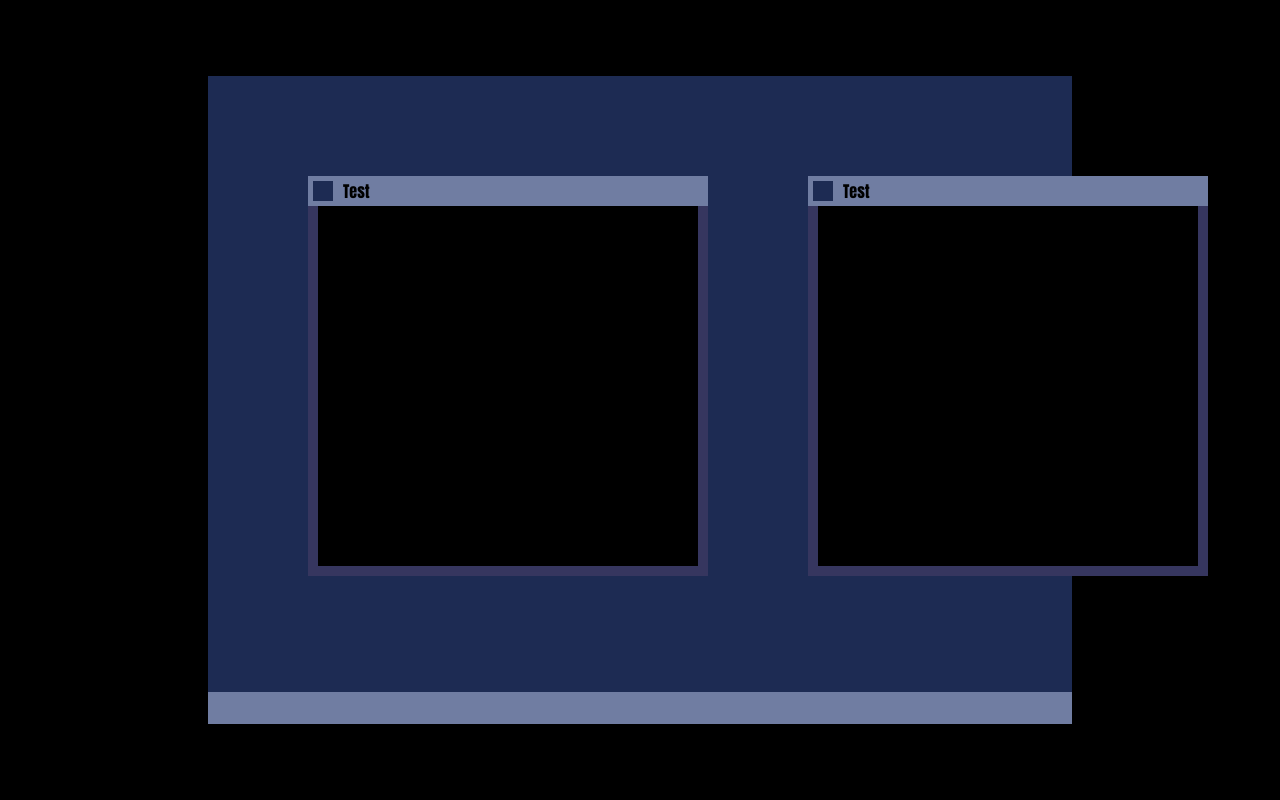
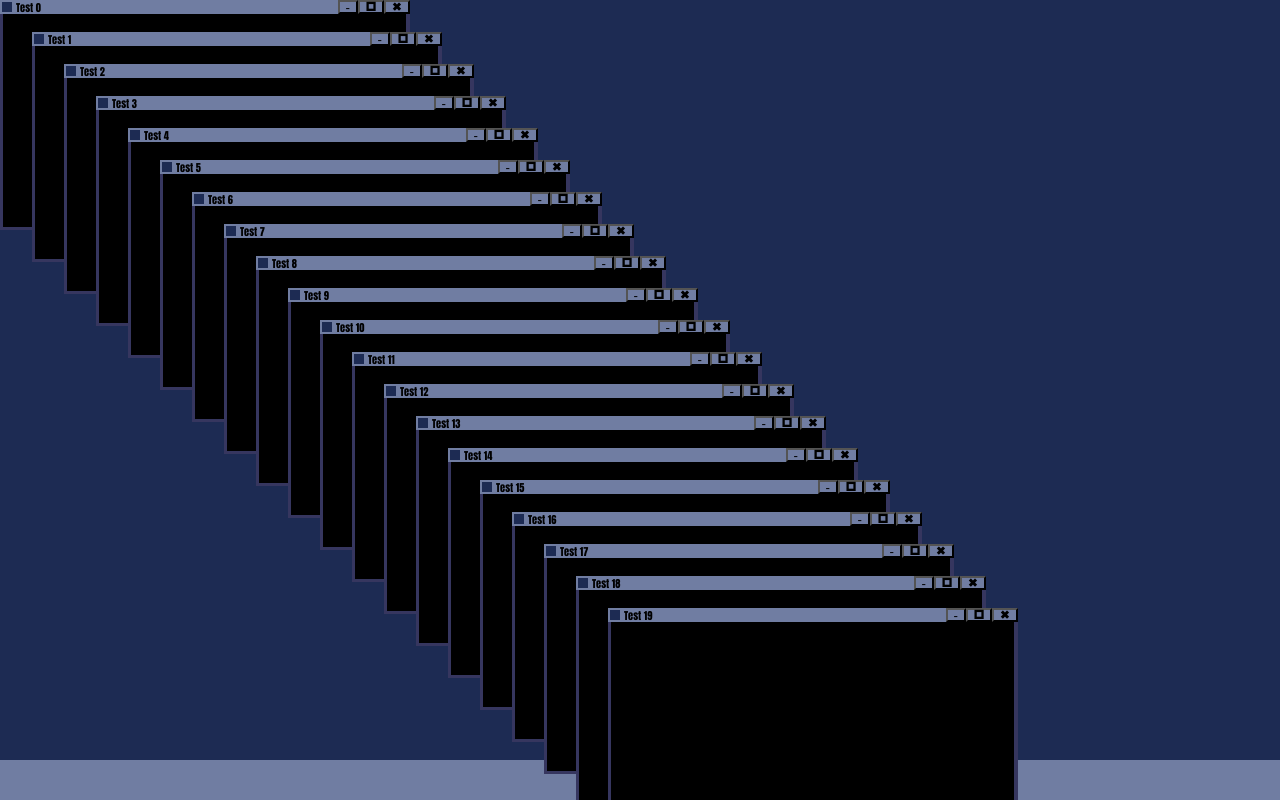
Before and after one commit to SoyVixterDev/personal-site, a React (Vite) app: page / in a window 1280 px wide. Built offline with nearby package versions, Linux system fonts and the light colour scheme.

Commit message:
Implemented dynamic window creation, and base for dynamic window selection and closing

```diff
--- a/src/App.tsx
+++ b/src/App.tsx
@@ -1,17 +1,51 @@
-import { useState, useEffect, useRef} from 'react';
+import { useState, useEffect, useRef, ReactNode} from 'react';
 
 import { Vector2 } from './structures/MathStructures.tsx';
+import { Dictionary } from './structures/CollectionStructures.tsx';
 
-import VirtualDesk from './VirtualDesk.tsx'
-import Wallpaper from './Wallpaper.tsx'
-import Taskbar from './Taskbar.tsx'
-import Window from './Window.tsx'
-
+import VirtualDesk from './desktop-environment/VirtualDesk.tsx'
+import Wallpaper from './desktop-environment/Wallpaper.tsx'
+import Taskbar from './desktop-environment/Taskbar.tsx'
+import Window from './desktop-environment/Window.tsx'
 
 import DefaultWallpaper from './assets/defaultWallpaper.png';
 
+const windowDict: Map<string, ReactNode> = new Map();
+
+function CreateWindow(name: string, pos: Vector2, size: Vector2 /* Add Content and Icon Here */)
+{
+  windowDict.set(name, <Window icon={DefaultWallpaper} title={name} initialPosition={pos} initialSize={size} order={windowDict.size}></Window>);
+}
+
+function SelectWindow(name: string)
+{
+  return windowDict.get(name);
+}
+
+function CloseWindow(name: string)
+{
+  windowDict.delete(name);
+}
+
+let initialized = false;
+function Init()
+{
+  if(initialized) return;
+
+  initialized = true;
+
+  windowDict.clear();
+  for(let i = 0; i < 20; i++)
+  {
+      CreateWindow(`Test ${i}`, {x: i*2.5, y:i*2.5}, {x:32, y:18});
+  }
+}
+
+
 const App = () =>
 {
+  Init();
+
   const [size, setSize] = useState<Vector2>();
 
   const resizeHandler = () =>
@@ -38,20 +72,17 @@ const App = () =>
 
   const reactiveOrientation: string = (size && (size?.y > size?.x) ? "portrait" : "landscape");
 
-  const containerRef = useRef<HTMLDivElement>(null);
-
   return (
-    <div className="container" ref={containerRef}>
+    <div className="container">
       <VirtualDesk reactiveOrientation={reactiveOrientation}>
         <Wallpaper />
-
-        <Window containerRef={containerRef} icon={DefaultWallpaper} title="Test" initialPosition={{x: 100, y: 100}} initialSize={{x: 400, y:400}}></Window>
-        <Window containerRef={containerRef} icon={DefaultWallpaper} title="Test" initialPosition={{x: 600, y: 100}} initialSize={{x: 400, y:400}}></Window>
-
-        <Taskbar></Taskbar>
+        { windowDict.values() }
+        <Taskbar>
+        </Taskbar>
       </VirtualDesk>
     </div>
   )
 }
 
+export { CloseWindow, SelectWindow, CreateWindow };
 export default App;
--- a/src/Desktop.css
+++ /dev/null
@@ -1,103 +0,0 @@
-.container
-{
-    position: absolute;
-    width: 100vw;
-    height: 100vh;
-
-    background-color: black;
-}
-
-
-.virtual-desk
-{
-    position: relative;
-    background: red;
-    color: black;
-
-    &.landscape
-    {
-        height: 81vh;
-        width: 108vh;
-
-        margin-left: auto;
-        margin-right: auto;
-        margin-top: 9.5vh;
-        margin-bottom: 9.5vh;
-    }
-    &.portrait
-    {
-        height: 66vw;
-        width: 88vw;
-
-        margin-left: auto;
-        margin-right: auto;
-        margin-top: 5vh;
-        margin-bottom: auto;
-    }
-
-    -webkit-touch-callout: none;
-    -webkit-user-select: none;
-    -khtml-user-select: none;
-    -moz-user-select: none;
-    -ms-user-select: none;
-    -o-user-select: none;
-    user-select: none;
-}
-
-.wallpaper
-{
-    padding: 0;
-    margin: 0;
-    width: 100%;
-    height: 95%;
-    background: white;
-
-    -webkit-touch-callout: none;
-    -webkit-user-select: none;
-    -khtml-user-select: none;
-    -moz-user-select: none;
-    -ms-user-select: none;
-    -o-user-select: none;
-    user-select: none;
-}
-
-.taskbar
-{
-    width: 100%;
-    height: 5%;
-
-    -webkit-touch-callout: none;
-    -webkit-user-select: none;
-    -khtml-user-select: none;
-    -moz-user-select: none;
-    -ms-user-select: none;
-    -o-user-select: none;
-    user-select: none;
-}
-
-.element-background
-{
-    width: 100%;
-    height: 100%;
-    object-fit: fill;
-
-    -webkit-touch-callout: none;
-    -webkit-user-select: none;
-    -khtml-user-select: none;
-    -moz-user-select: none;
-    -ms-user-select: none;
-    -o-user-select: none;
-    user-select: none;
-    pointer-events: none;
-}
-
-.unselectable
-{
-    -webkit-touch-callout: none;
-    -webkit-user-select: none;
-    -khtml-user-select: none;
-    -moz-user-select: none;
-    -ms-user-select: none;
-    -o-user-select: none;
-    user-select: none;
-}
--- a/src/WindowDecorator.tsx
+++ /dev/null
@@ -1,23 +0,0 @@
-import './Window.css';
-import './Desktop.css';
-import { RefObject } from 'react';
-
-interface WindowDecoratorProps
-{
-    ref: RefObject<HTMLDivElement | null>;
-    title: string;
-    icon?: string;
-}
-
-const WindowDecorator = ({ref, title, icon}: WindowDecoratorProps) =>
-{
-    return <div ref={ref} className="window-decorator">
-        <img className='window-decorator_icon' src={icon}/>
-        <p className='window-decorator_title'>{title}</p>
-        <div className="window-decorator_buttons">
-            {/* Buttons for close, minimize and maximuze here!!! */}
-        </div>
-    </div>;
-}
-
-export default WindowDecorator;
--- a/src/Window.css
+++ b/src/desktop-environment/CSS/Desktop.css
@@ -1,43 +1,42 @@
-.window
+.container
 {
-    background-color: #36365f;
+    position: absolute;
+    width: 100vw;
+    height: 100vh;
 
-    -webkit-touch-callout: none;
-    -webkit-user-select: none;
-    -khtml-user-select: none;
-    -moz-user-select: none;
-    -ms-user-select: none;
-    -o-user-select: none;
-    user-select: none;
+    background-color: black;
 }
-.window-content
+
+.virtual-desk
 {
-    background-color: black;
-    width: auto;
-    height: 90%;
-    margin-bottom: 2.5%;
-    margin-left: 2.5%;
-    margin-right: 2.5%;
+    position: relative;
+    background: red;
+    color: black;
 
-    -webkit-touch-callout: none;
-    -webkit-user-select: none;
-    -khtml-user-select: none;
-    -moz-user-select: none;
-    -ms-user-select: none;
-    -o-user-select: none;
-    user-select: none;
-}
-.window-decorator
-{
-    background-color: #707da2;
-    width: auto;
-    height: 5%;
-    padding: 5px;
+    width: 100vw;
+    height: 100vh;
+    overflow:hidden;
 
-    display: flex;
-    flex:auto;
-    flex-direction: row;
-    align-items: center;
+    /* &.landscape
+    {
+        height: 81vh;
+        width: 108vh;
+
+        margin-left: auto;
+        margin-right: auto;
+        margin-top: 9.5vh;
+        margin-bottom: 9.5vh;
+    }
+    &.portrait
+    {
+        height: 66vw;
+        width: 88vw;
+
+        margin-left: auto;
+        margin-right: auto;
+        margin-top: 5vh;
+        margin-bottom: auto;
+    } */
 
     -webkit-touch-callout: none;
     -webkit-user-select: none;
@@ -48,11 +47,42 @@
     user-select: none;
 }
 
-.window-decorator_icon
+.wallpaper
 {
-    aspect-ratio: calc(1);
+    padding: 0;
+    margin: 0;
+    width: 100vw;
+    height: 95vh;
+    background: white;
 
+    -webkit-touch-callout: none;
+    -webkit-user-select: none;
+    -khtml-user-select: none;
+    -moz-user-select: none;
+    -ms-user-select: none;
+    -o-user-select: none;
+    user-select: none;
+}
+
+.taskbar
+{
+    width: 100vw;
+    height: 5vh;
+
+    -webkit-touch-callout: none;
+    -webkit-user-select: none;
+    -khtml-user-select: none;
+    -moz-user-select: none;
+    -ms-user-select: none;
+    -o-user-select: none;
+    user-select: none;
+}
+
+.element-background
+{
+    width: 100%;
     height: 100%;
+    object-fit: fill;
 
     -webkit-touch-callout: none;
     -webkit-user-select: none;
@@ -64,13 +94,8 @@
     pointer-events: none;
 }
 
-.window-decorator_title
+.unselectable
 {
-    margin-left: 10px;
-
-    font-family: Impact, Haettenschweiler, 'Arial Narrow Bold', sans-serif;
-    font-size: 16px;
-
     -webkit-touch-callout: none;
     -webkit-user-select: none;
     -khtml-user-select: none;
@@ -78,5 +103,4 @@
     -ms-user-select: none;
     -o-user-select: none;
     user-select: none;
-    pointer-events: none;
 }
--- /dev/null
+++ b/src/desktop-environment/CSS/Window.css
@@ -0,0 +1,123 @@
+.window
+{
+    background-color: #36365f;
+
+    -webkit-touch-callout: none;
+    -webkit-user-select: none;
+    -khtml-user-select: none;
+    -moz-user-select: none;
+    -ms-user-select: none;
+    -o-user-select: none;
+    user-select: none;
+}
+.window-content
+{
+    background-color: black;
+    width: auto;
+    height: calc(100% - 1.35vw);
+
+    margin-bottom: .25vw;
+    margin-left: .25vw;
+    margin-right: .25vw;
+
+    -webkit-touch-callout: none;
+    -webkit-user-select: none;
+    -khtml-user-select: none;
+    -moz-user-select: none;
+    -ms-user-select: none;
+    -o-user-select: none;
+    user-select: none;
+}
+.window-decorator
+{
+    background-color: #707da2;
+    width: auto;
+    height: 1.1vw;
+
+    display: flex;
+    flex:auto;
+    flex-direction: row;
+    align-items: center;
+
+    -webkit-touch-callout: none;
+    -webkit-user-select: none;
+    -khtml-user-select: none;
+    -moz-user-select: none;
+    -ms-user-select: none;
+    -o-user-select: none;
+    user-select: none;
+}
+.window-decorator-button
+{
+    background-color: #707da2;
+
+    aspect-ratio: calc(1);
+
+    height: 100%;
+
+    display: flex;
+    justify-content: center;
+    align-items: center;
+}
+
+.window-decorator_buttons
+{
+    aspect-ratio: calc(1);
+
+    height: 100%;
+    width: 100%;
+
+    margin: 0%;
+
+    display: flex;
+    flex-direction: row-reverse;
+
+    align-content: center;
+    align-self: center;
+    align-items: center;
+
+    -webkit-touch-callout: none;
+    -webkit-user-select: none;
+    -khtml-user-select: none;
+    -moz-user-select: none;
+    -ms-user-select: none;
+    -o-user-select: none;
+    user-select: none;
+    /* pointer-events: none; */
+}
+
+.window-decorator_icon
+{
+    aspect-ratio: calc(1);
+
+    height: 70%;
+    padding: 0.5%;
+
+    -webkit-touch-callout: none;
+    -webkit-user-select: none;
+    -khtml-user-select: none;
+    -moz-user-select: none;
+    -ms-user-select: none;
+    -o-user-select: none;
+    user-select: none;
+    pointer-events: none;
+}
+
+.window-decorator_title
+{
+    width: 100%;
+    margin-left: 0.5%;
+
+    font-family: Impact, Haettenschweiler, 'Arial Bold', sans-serif;
+    font-weight: bold;
+    font-size: 65%;
+
+    -webkit-touch-callout: none;
+    -webkit-user-select: none;
+    -khtml-user-select: none;
+    -moz-user-select: none;
+    -ms-user-select: none;
+    -o-user-select: none;
+    user-select: none;
+    pointer-events: none;
+}
--- a/src/Taskbar.tsx
+++ b/src/desktop-environment/Taskbar.tsx
@@ -1,5 +1,5 @@
-import './Desktop.css';
-import DefaultTaskbar from './assets/defaultTaskbar.png';
+import './CSS/Desktop.css';
+import DefaultTaskbar from '../assets/defaultTaskbar.png';
 
 interface TaskbarProps
 {
--- a/src/VirtualDesk.tsx
+++ b/src/desktop-environment/VirtualDesk.tsx
@@ -1,5 +1,5 @@
 import { JSX, ReactNode, Ref } from "react";
-import "./Desktop.css"
+import "./CSS/Desktop.css"
 
 interface VirtualDeskProps
 {
--- a/src/Wallpaper.tsx
+++ b/src/desktop-environment/Wallpaper.tsx
@@ -1,6 +1,6 @@
-import './Desktop.css'
+import './CSS/Desktop.css'
 import React from 'react'
-import DefaultWallpaper from './assets/defaultWallpaper.png';
+import DefaultWallpaper from '../assets/defaultWallpaper.png';
             {/* <p className= "debug-text">{reactiveOrientation}</p> */}
 const Wallpaper = () =>
 {
--- a/src/Window.tsx
+++ b/src/desktop-environment/Window.tsx
@@ -1,6 +1,6 @@
 import React, { Ref, RefObject, useEffect, useRef} from 'react'
 
-import { Vector2 } from './structures/MathStructures.tsx'
+import { Vector2 } from '../structures/MathStructures.tsx'
 
 import WindowDecorator from './WindowDecorator.tsx'
 
@@ -14,14 +14,14 @@ function clamp(val: number, min: number, max: number)
 interface WindowProps
 {
     children?: any,
-    containerRef: RefObject<HTMLDivElement | null>,
     title: string,
     icon?: string,
     initialPosition: Vector2,
-    initialSize: Vector2
+    initialSize: Vector2,
+    order: number
 }
 
-const Window = ({children, containerRef, title, icon, initialPosition = {x: 0, y: 0}, initialSize = {x: 100, y: 100}}: WindowProps) =>
+const Window = ({children, title, icon, initialPosition = {x: 0, y: 0}, initialSize = {x: 20, y: 20}, order = 0}: WindowProps) =>
 {
     const windowRef = useRef<HTMLDivElement>(null);
     const decoratorRef = useRef<HTMLDivElement>(null);
@@ -33,19 +33,22 @@ const Window = ({children, containerRef, title, icon, initialPosition = {x: 0, y
 
     useEffect(() =>
     {
-        if(decoratorRef.current == null || windowRef.current == null || containerRef.current == null)
+        if(decoratorRef.current == null || windowRef.current == null)
             return;
 
-        const window = windowRef.current;
-        const container = containerRef.current;
+        const thisWindow = windowRef.current;
         const decorator = decoratorRef.current;
 
         const onMouseDown = (e: MouseEvent) =>
         {
             isClicked.current = true;
+
+            const xVW = (e.clientX / window.innerWidth) * 100;
+            const yVW = (e.clientY / window.innerWidth) * 100;
+
             mouseInitialPos.current = {
-                x: e.clientX,
-                y: e.clientY
+                x: xVW,
+                y: yVW
             }
         };
         const onMouseUp = (e: MouseEvent) =>
@@ -54,9 +57,13 @@ const Window = ({children, containerRef, title, icon, initialPosition = {x: 0, y
                 return;
 
             isClicked.current = false;
+
+            const xVW = (thisWindow.offsetLeft / window.innerWidth) * 100;
+            const yVW = (thisWindow.offsetTop / window.innerWidth) * 100;
+
             windowLastPos.current = {
-                x: window.offsetLeft,
-                y: window.offsetTop
+                x: xVW,
+                y: yVW
             }
         };
         const onMouseMove = (e: MouseEvent) =>
@@ -64,29 +71,32 @@ const Window = ({children, containerRef, title, icon, initialPosition = {x: 0, y
             if(!isClicked.current)
                 return;
 
-            const x = clamp(e.clientX - mouseInitialPos.current.x + windowLastPos.current.x, 0, 688);
-            const y = clamp(e.clientY - mouseInitialPos.current.y + windowLastPos.current.y, 0, 416);
+            const xVW = (e.clientX / window.innerWidth) * 100;
+            const yVW = (e.clientY / window.innerWidth) * 100;
 
-            window.style.left = `${x}px`;
-            window.style.top = `${y}px`;
+            const x = clamp(xVW- mouseInitialPos.current.x + windowLastPos.current.x, 0, 100 - initialSize.x);
+            const y = yVW - mouseInitialPos.current.y + windowLastPos.current.y;
+
+            thisWindow.style.left = `${x}vw`;
+            thisWindow.style.top = `${y}vw`;
         };
 
         decorator.addEventListener('mousedown', onMouseDown);
-        container.addEventListener('mouseup', onMouseUp);
-        container.addEventListener('mousemove', onMouseMove);
+        window.addEventListener('mouseup', onMouseUp);
+        window.addEventListener('mousemove', onMouseMove);
 
         const cleanup = () =>
         {
             decorator.removeEventListener('mousedown', onMouseDown);
-            container.removeEventListener('mouseup', onMouseUp);
-            container.removeEventListener('mousemove', onMouseMove);
+            window.removeEventListener('mouseup', onMouseUp);
+            window.removeEventListener('mousemove', onMouseMove);
         };
 
         return cleanup;
     });
 
 
-    return <div className='window' ref={windowRef} style={{position: 'absolute', left: initialPosition.x, top: initialPosition.y, width: initialSize.x, height: initialSize.y}}>
+    return <div className='window' ref={windowRef} style={{position: 'absolute', left: initialPosition.x  + "vw", top: initialPosition.y + "vw", width: initialSize.x + "vw", height: initialSize.y + "vw"}}>
         <WindowDecorator ref={decoratorRef} title={title} icon={icon}></WindowDecorator>
         <div className='window-content'>{children}</div>
     </div>
--- /dev/null
+++ b/src/desktop-environment/WindowDecorator.tsx
@@ -0,0 +1,74 @@
+import './CSS/Window.css';
+import './CSS/Desktop.css';
+import { RefObject, useEffect, useRef } from 'react';
+import { CloseWindow } from '../App';
+
+interface WindowDecoratorProps
+{
+    ref: RefObject<HTMLDivElement | null>;
+    title: string;
+    icon?: string;
+}
+
+const WindowDecorator = ({ref, title, icon}: WindowDecoratorProps) =>
+{
+    const closeRef = useRef<HTMLButtonElement>(null);
+    const maximizeRef = useRef<HTMLButtonElement>(null);
+    const minimizeRef = useRef<HTMLButtonElement>(null);
+
+    useEffect(() =>
+    {
+        if(closeRef.current == null || maximizeRef.current == null || minimizeRef.current == null)
+            return;
+
+        const closeButton = closeRef.current;
+        const maximizeButton = maximizeRef.current;
+        const minimizeButton = minimizeRef.current;
+
+        const handleClose = (e: MouseEvent) =>
+        {
+            e.stopPropagation();
+            CloseWindow(title);
+            console.log("Close");
+        }
+        const handleMaximize = (e: MouseEvent) =>
+        {
+            e.stopPropagation();
+            console.log("Maximize");
+        }
+        const handleMinimize = (e: MouseEvent) =>
+        {
+            e.stopPropagation();
+            console.log("Minimize");
+        }
+
+        closeButton.addEventListener('mousedown', handleClose);
+        maximizeButton.addEventListener('mousedown', handleMaximize);
+        minimizeButton.addEventListener('mousedown', handleMinimize);
+
+        const cleanup = () =>
+        {
+            closeButton.removeEventListener('mousedown', handleClose);
+            maximizeButton.removeEventListener('mousedown', handleMaximize);
+            minimizeButton.removeEventListener('mousedown', handleMinimize);
+        };
+
+        return cleanup;
+    });
+
+
+    return  <div>
+    <div ref={ref} className="window-decorator">
+        <img className='window-decorator_icon' src={icon}/>
+        <p className='window-decorator_title'>{title}</p>
+        <div className="window-decorator_buttons">
+            <button className="window-decorator-button" ref={closeRef} >🞮</button>
+            <button className="window-decorator-button" ref={maximizeRef}>🞓</button>
+            <button className="window-decorator-button" ref={minimizeRef}>-</button>
+        </div>
+    </div>
+
+    </div>;
+}
+
+export default WindowDecorator;
--- /dev/null
+++ b/src/structures/CollectionStructures.tsx
@@ -0,0 +1,11 @@
+/**
+ * Interface for dictionary
+ */
+interface Dictionary<T>
+{
+    [key: string]: number | T;
+
+    length: number
+}
+
+export { Dictionary }
```
Also changed, not shown: src/App.css (added).
